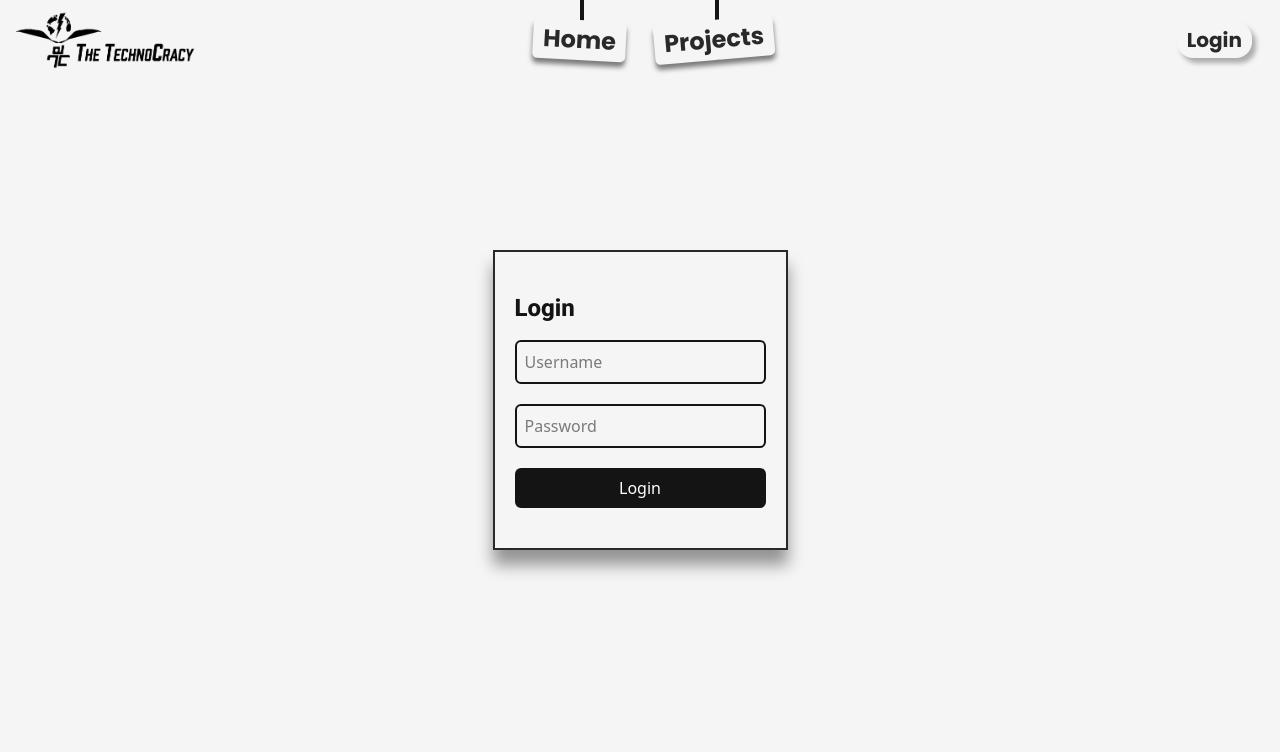
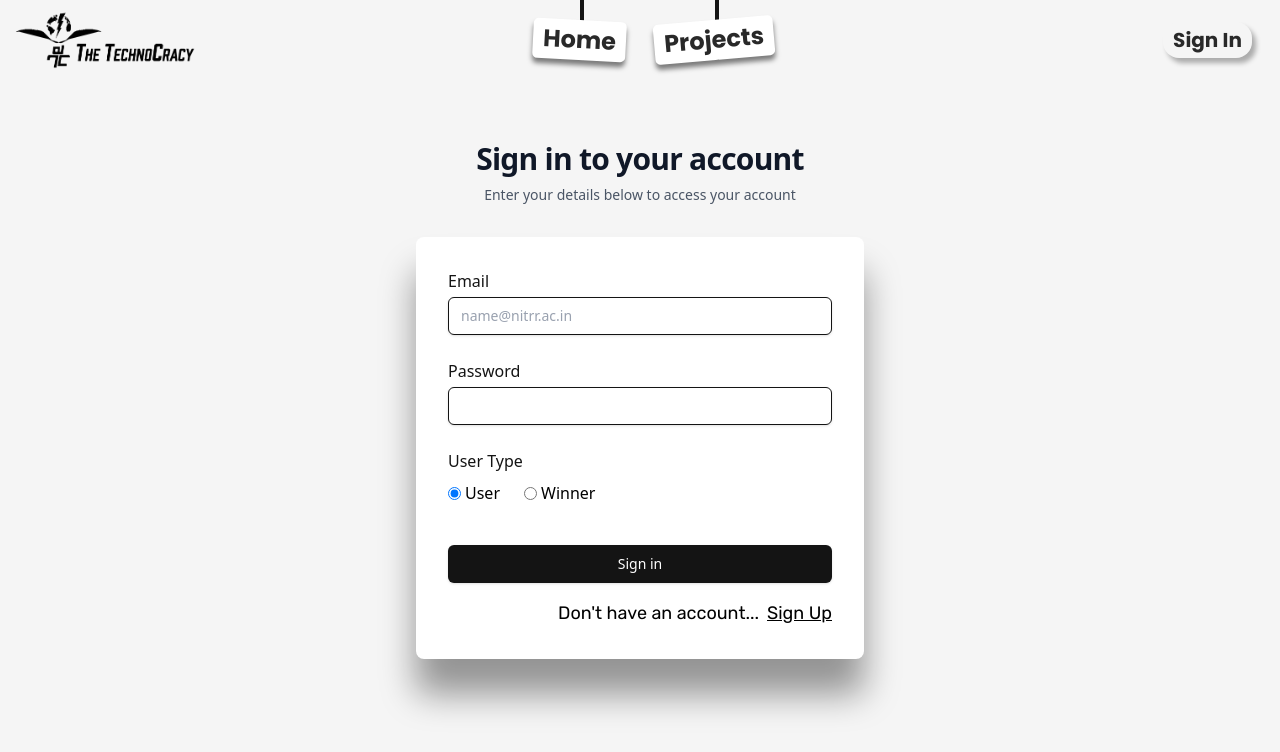
Before and after one commit to CodeWithDevesh/Vigyaan-Portal, a React (Vite) app in the folder Frontend/: page /login in a window 1280 px wide. Shown: the top 752 px of the page. Built offline with nearby package versions, Linux system fonts and the light colour scheme.

Commit message:
sign in and sign up design complete

```diff
--- a/Frontend/index.html
+++ b/Frontend/index.html
@@ -6,7 +6,7 @@
     <link rel="preconnect" href="https://fonts.googleapis.com" />
     <link rel="preconnect" href="https://fonts.gstatic.com" crossorigin />
     <link
-      href="https://fonts.googleapis.com/css2?family=Poppins:ital,wght@0,100;0,200;0,300;0,400;0,500;0,600;0,700;0,800;0,900;1,100;1,200;1,300;1,400;1,500;1,600;1,700;1,800;1,900&family=Roboto:ital,wght@0,100..900;1,100..900&display=swap"
+      href="https://fonts.googleapis.com/css2?family=Poppins:ital,wght@0,100;0,200;0,300;0,400;0,500;0,600;0,700;0,800;0,900;1,100;1,200;1,300;1,400;1,500;1,600;1,700;1,800;1,900&family=Roboto:ital,wght@0,100..900;1,100..900&family=Rubik:ital,wght@0,300..900;1,300..900&display=swap"
       rel="stylesheet"
     />
     <meta name="viewport" content="width=device-width, initial-scale=1.0" />
--- a/Frontend/src/App.css
+++ b/Frontend/src/App.css
@@ -10,9 +10,10 @@
   --color-primary: #141414;
   --color-secondary: #292929;
   --color-bg-1: #F5F5F5;
-  --color-bg-2: #F5F5F5;
-  --font-poppins: 'Poppins', snas-serif;
+  --color-bg-2: #FFFFFF;
+  --font-poppins: 'Poppins', sans-serif;
   --font-roboto: 'Roboto', sans-serif;
+  --font-rubik: 'Rubik', sans-serif;
 }
 
 body {
@@ -55,3 +56,26 @@ body {
   z-index: -1;
   height: 500px;
 }
+
+.login-mode {
+  padding: 4px 8px;
+  font-family: 'rubik', sans-serif;
+  font-weight: bold;
+  color: var(--color-secondary);
+  font-size: var(--text-xl);
+  line-height: var(--tw-leading, var(--text-xl--line-height));
+  background-color: var(--color-bg-2);
+  border-left: 2px solid var(--color-primary);
+  border-top: 2px solid var(--color-primary);
+  cursor: pointer;
+  width: fit-content;
+  transition: background-color 1s ease, color 1s ease, width 1s ease;
+  display: inline-block;
+}
+
+.login-selected {
+  width: 100%;
+  background-color: var(--color-primary);
+  color: var(--color-bg-2);
+  cursor: auto;
+}
--- a/Frontend/src/App.jsx
+++ b/Frontend/src/App.jsx
@@ -4,7 +4,8 @@ import Home from "./pages/Home";
 import Navbar from "./components/navbar";
 import Projects from "./pages/Projects";
 import { AnimatePresence } from "framer-motion";
-import Login from "./components/auth/login";
+import Signup from "./components/auth/signup";
+import LoginPage from "./pages/Login";
 
 function App() {
   return (
@@ -15,7 +16,8 @@ function App() {
           <Routes>
             <Route path="/" element={<Home />} />
             <Route path="/projects" element={<Projects />} />
-            <Route path="/login" element={<Login />} />
+            <Route path="/login" element={<LoginPage />} />
+            <Route path="/signup" element={<Signup />} />
           </Routes>
         </AnimatePresence>
       </BrowserRouter>
--- a/Frontend/src/components/auth/login.jsx
+++ b/Frontend/src/components/auth/login.jsx
@@ -1,18 +1,113 @@
-import React from 'react'
+"use client";
 
-function Login() {
+import { useState } from "react";
+import { useNavigate, Link } from "react-router-dom";
+
+function LoginForm() {
+  const navigate = useNavigate();
+  const [isLoading, setIsLoading] = useState(false);
+  const [userType, setUserType] = useState("user");
+  const [email, setEmail] = useState("");
+  const [password, setPassword] = useState("");
+
+  async function handleSubmit(event) {
+    event.preventDefault();
+    setIsLoading(true);
+    // TODO: Implement login functionality
+  }
+
   return (
-    <div className='h-screen w-screen flex justify-center items-center'>
-      <div className='border-secondary border-2 py-10 px-5 shadow-[0px_15px_15px_rgba(0,0,0,0.4)]'>
-        <h1 className='text-2xl text-primary font-extrabold mb-4 font-roboto'>Login</h1>
-        <form className='flex flex-col space-y-5'>
-          <input type='text' placeholder='Username' className='border-2 border-primary rounded-md p-2' />
-          <input type='password' placeholder='Password' className='border-2 border-primary rounded-md p-2' />
-          <button className='bg-primary text-white rounded-md p-2'>Login</button>
-        </form>
-      </div>
+    <div className="bg-white rounded-lg overflow-hidden shadow-[0px_35px_35px_rgba(0,0,0,.4)]">
+      <form onSubmit={handleSubmit} className="p-8">
+        <div className="space-y-6">
+          <div>
+            <label
+              htmlFor="email"
+              className="block text-base font-medium text-primary"
+            >
+              Email
+            </label>
+            <input
+              id="email"
+              type="email"
+              value={email}
+              onChange={(e) => setEmail(e.target.value)}
+              placeholder="name@nitrr.ac.in"
+              required
+              disabled={isLoading}
+              className="mt-1 block w-full px-3 py-2 bg-white border border-primary rounded-md text-sm shadow-sm placeholder-gray-400
+                         focus:outline-none focus:border-primary focus:ring-1 focus:ring-primary"
+            />
+          </div>
+
+          <div>
+            <label
+              htmlFor="password"
+              className="block text-base font-medium text-primary"
+            >
+              Password
+            </label>
+            <input
+              id="password"
+              type="password"
+              value={password}
+              onChange={(e) => setPassword(e.target.value)}
+              required
+              disabled={isLoading}
+              className="mt-1 block w-full px-3 py-2 bg-white border border-primary rounded-md text-sm shadow-sm placeholder-gray-400
+                         focus:outline-none focus:border-primary focus:ring-1 focus:ring-primary"
+            />
+          </div>
+
+          <div>
+            <span className="block text-base font-medium text-primary mb-2">
+              User Type
+            </span>
+            <div className="space-y-2">
+              <label className="inline-flex items-center">
+                <input
+                  type="radio"
+                  value="user"
+                  checked={userType === "user"}
+                  onChange={() => setUserType("user")}
+                  className="form-radio text-primary border-primary focus:ring-primary"
+                />
+                <span className="ml-1">User</span>
+              </label>
+              <label className="inline-flex items-center ml-6">
+                <input
+                  type="radio"
+                  value="winner"
+                  checked={userType === "winner"}
+                  onChange={() => setUserType("winner")}
+                  className="form-radio text-primary border-primary focus:ring-primary"
+                />
+                <span className="ml-1">Winner</span>
+              </label>
+            </div>
+          </div>
+        </div>
+
+        <div className="mt-8">
+          <button
+            type="submit"
+            disabled={isLoading}
+            className={`w-full flex justify-center py-2 px-4 border border-transparent rounded-md shadow-sm text-sm font-medium text-white bg-primary hover:bg-gray-800 focus:outline-none focus:ring-2 focus:ring-offset-2 focus:ring-primary ${
+              isLoading ? "opacity-50 cursor-not-allowed" : ""
+            }`}
+          >
+            {isLoading ? "Signing in..." : "Sign in"}
+          </button>
+        </div>
+        <div className="flex justify-end mt-4 text-lg font-rubik gap-2">
+          <p>Don't have an account...</p>
+          <Link to={"/signup"} className="underline">
+            Sign Up
+          </Link>
+        </div>
+      </form>
     </div>
-  )
+  );
 }
 
-export default Login
+export default LoginForm;
--- a/Frontend/src/components/auth/signup.jsx
+++ b/Frontend/src/components/auth/signup.jsx
@@ -1,4 +1,5 @@
 import React, { useState } from "react";
+import { Link } from "react-router";
 
 // Heroicons (import as needed)
 const UserIcon = () => (
@@ -146,12 +147,12 @@ const Signup = ({ onClose = () => {} }) => {
   };
 
   return (
-    <div className="fixed inset-0 flex items-center justify-center bg-black bg-opacity-50">
-      <div className="bg-white rounded-lg shadow-lg w-full max-w-sm overflow-hidden">
+    <div className="min-h-[80vh] w-screen mt-[100px] flex items-center justify-center bg-opacity-50">
+      <div className="bg-white rounded-lg shadow-[0px_35px_35px_rgba(0,0,0,0.4)] w-full max-w-sm overflow-hidden">
         {/* Progress Bar */}
         <div className="w-full h-1 bg-gray-200">
           <div
-            className={`h-1 bg-black transition-all duration-500 ease-in-out ${
+            className={`h-1 bg-primary transition-all duration-500 ease-in-out ${
               step === 1 ? "w-1/2" : "w-full"
             }`}
           ></div>
@@ -159,7 +160,7 @@ const Signup = ({ onClose = () => {} }) => {
 
         {/* Modal Header */}
         <div className="p-6">
-          <h2 className="text-xl font-bold text-black">
+          <h2 className="text-xl font-bold text-primary">
             {step === 1 ? "Create an Account" : "Verify Your Email"}
           </h2>
           <p className="text-sm text-gray-600 mt-1">
@@ -183,7 +184,10 @@ const Signup = ({ onClose = () => {} }) => {
             <div className="space-y-4">
               {/* Name Field */}
               <div className="space-y-1">
-                <label htmlFor="name" className="text-sm font-medium text-gray-700">
+                <label
+                  htmlFor="name"
+                  className="text-sm font-medium text-gray-700"
+                >
                   Full Name
                 </label>
                 <div className="relative">
@@ -204,7 +208,10 @@ const Signup = ({ onClose = () => {} }) => {
 
               {/* Email Field */}
               <div className="space-y-1">
-                <label htmlFor="email" className="text-sm font-medium text-gray-700">
+                <label
+                  htmlFor="email"
+                  className="text-sm font-medium text-gray-700"
+                >
                   College Email
                 </label>
                 <div className="relative">
@@ -226,7 +233,10 @@ const Signup = ({ onClose = () => {} }) => {
 
               {/* Password Field */}
               <div className="space-y-1">
-                <label htmlFor="password" className="text-sm font-medium text-gray-700">
+                <label
+                  htmlFor="password"
+                  className="text-sm font-medium text-gray-700"
+                >
                   Password
                 </label>
                 <div className="relative">
@@ -249,7 +259,10 @@ const Signup = ({ onClose = () => {} }) => {
               {/* Branch and Semester Fields */}
               <div className="grid grid-cols-2 gap-4">
                 <div className="space-y-1">
-                  <label htmlFor="branch" className="text-sm font-medium text-gray-700">
+                  <label
+                    htmlFor="branch"
+                    className="text-sm font-medium text-gray-700"
+                  >
                     Branch
                   </label>
                   <div className="relative">
@@ -259,7 +272,9 @@ const Signup = ({ onClose = () => {} }) => {
                     <select
                       id="branch"
                       value={formData.branch}
-                      onChange={(e) => handleSelectChange("branch", e.target.value)}
+                      onChange={(e) =>
+                        handleSelectChange("branch", e.target.value)
+                      }
                       className="w-full pl-10 pr-3 py-2 border border-gray-300 rounded-md focus:outline-none focus:ring-1 focus:ring-black appearance-none"
                       required
                     >
@@ -274,7 +289,10 @@ const Signup = ({ onClose = () => {} }) => {
                 </div>
 
                 <div className="space-y-1">
-                  <label htmlFor="sem" className="text-sm font-medium text-gray-700">
+                  <label
+                    htmlFor="sem"
+                    className="text-sm font-medium text-gray-700"
+                  >
                     Semester
                   </label>
                   <div className="relative">
@@ -284,7 +302,9 @@ const Signup = ({ onClose = () => {} }) => {
                     <select
                       id="sem"
                       value={formData.sem}
-                      onChange={(e) => handleSelectChange("sem", e.target.value)}
+                      onChange={(e) =>
+                        handleSelectChange("sem", e.target.value)
+                      }
                       className="w-full pl-10 pr-3 py-2 border border-gray-300 rounded-md focus:outline-none focus:ring-1 focus:ring-black appearance-none"
                       required
                     >
@@ -298,6 +318,12 @@ const Signup = ({ onClose = () => {} }) => {
                   </div>
                 </div>
               </div>
+                  <div className="flex justify-end mt-4 text-lg font-rubik gap-2">
+                    <p>Already have an account...</p>
+                    <Link to={"/login"} className="underline">
+                      Sign In
+                    </Link>
+                  </div>
             </div>
           ) : (
             <div className="space-y-4">
@@ -306,9 +332,12 @@ const Signup = ({ onClose = () => {} }) => {
                 <div className="flex items-start gap-3">
                   <CheckCircleIcon />
                   <div>
-                    <h4 className="font-medium text-black">Verification Required</h4>
+                    <h4 className="font-medium text-black">
+                      Verification Required
+                    </h4>
                     <p className="text-sm text-gray-600">
-                      We've sent a 6-digit code to <span className="font-medium">{formData.email}</span>
+                      We've sent a 6-digit code to{" "}
+                      <span className="font-medium">{formData.email}</span>
                     </p>
                   </div>
                 </div>
@@ -316,7 +345,10 @@ const Signup = ({ onClose = () => {} }) => {
 
               {/* OTP Field */}
               <div className="space-y-1">
-                <label htmlFor="otp" className="text-sm font-medium text-gray-700">
+                <label
+                  htmlFor="otp"
+                  className="text-sm font-medium text-gray-700"
+                >
                   Verification Code
                 </label>
                 <input
@@ -330,7 +362,10 @@ const Signup = ({ onClose = () => {} }) => {
                 />
                 <p className="text-sm text-gray-500 text-center">
                   Didn't receive the code?{" "}
-                  <button type="button" className="text-black hover:text-gray-800">
+                  <button
+                    type="button"
+                    className="text-black hover:text-gray-800"
+                  >
                     Resend
                   </button>
                 </p>
@@ -345,7 +380,11 @@ const Signup = ({ onClose = () => {} }) => {
               disabled={isLoading}
               className="w-full py-2 px-4 rounded-md bg-black text-white font-medium hover:bg-gray-800 focus:outline-none focus:ring-1 focus:ring-black"
             >
-              {isLoading ? "Processing..." : step === 1 ? "Continue" : "Verify & Complete"}
+              {isLoading
+                ? "Processing..."
+                : step === 1
+                ? "Continue"
+                : "Verify & Complete"}
             </button>
           </div>
         </form>
--- a/Frontend/src/components/navbar.jsx
+++ b/Frontend/src/components/navbar.jsx
@@ -23,7 +23,7 @@ function Navbar() {
       </div>
 
       <div className="justify-self-end mr-4 bg-bg-1 py-1 px-[10px] rounded-2xl hover:scale-110 active:scale-90 transition-all text-xl" style={{boxShadow: "4px 5px 5px rgba(0, 0, 0, .3)"}}>
-        <Link to={"/login"}>Login</Link>
+        <Link to={"/login"}>Sign In</Link>
       </div>
     </div>
   );
--- /dev/null
+++ b/Frontend/src/pages/Login/index.jsx
@@ -0,0 +1,21 @@
+import LoginForm from "../../components/auth/login";
+
+function LoginPage() {
+  return (
+    <div className="flex min-h-[80vh] items-center justify-center px-4 mt-20">
+      <div className="w-full max-w-md space-y-8">
+        <div className="text-center">
+          <h1 className="text-3xl font-bold tracking-tight text-gray-900">
+            Sign in to your account
+          </h1>
+          <p className="mt-2 text-sm text-gray-600">
+            Enter your details below to access your account
+          </p>
+        </div>
+        <LoginForm />
+      </div>
+    </div>
+  );
+}
+
+export default LoginPage;
```
Also changed, not shown: Frontend/src/pages/Home/index.jsx (+6 -7 lines).
